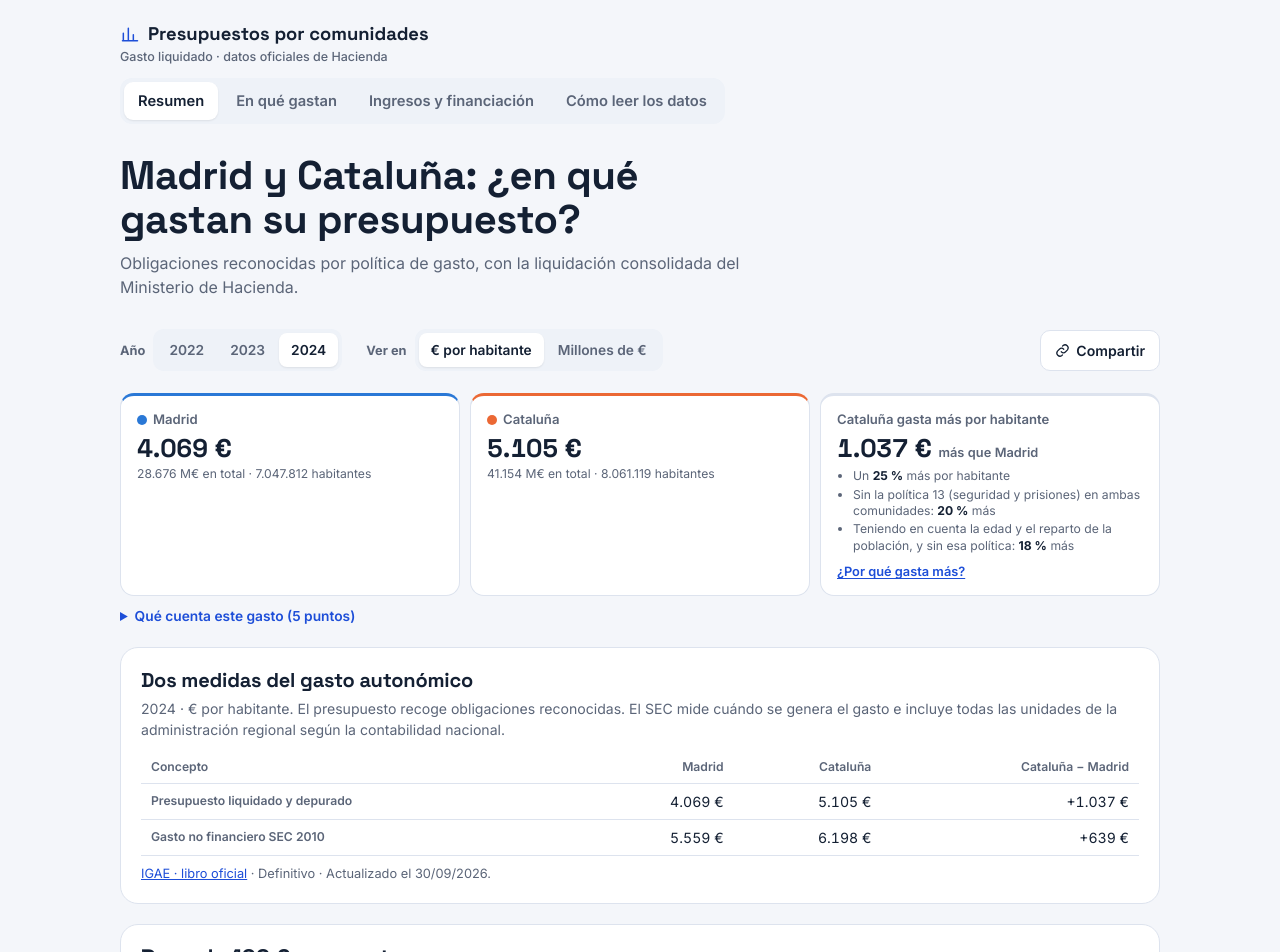
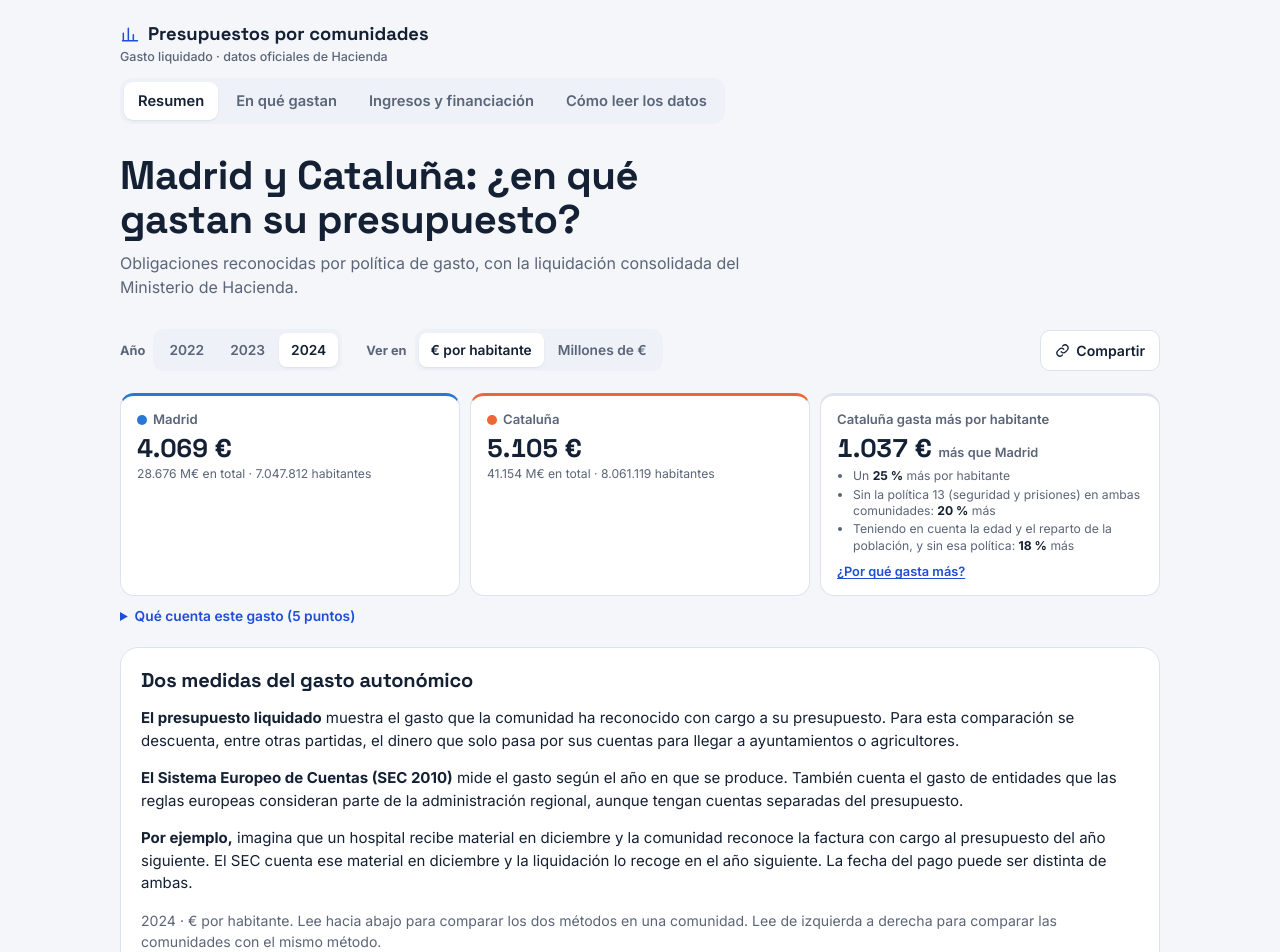
Before and after one commit to SergioAnes/presupuestos-ccaa, a Next.js app: page / in a window 1280 px wide. Shown: the top 952 px of the page. Built offline with nearby package versions, Linux system fonts and the light colour scheme.

Commit message:
Explica con un ejemplo por qué difieren el presupuesto y el gasto SEC

```diff
--- a/src/components/App.tsx
+++ b/src/components/App.tsx
@@ -873,8 +873,9 @@ function Metodo() {
         tienen todas y la población ajustada. País Vasco y Navarra tienen su propio sistema (concierto y convenio) y no están.
       </p>
       <h3>Contabilidad nacional y funciones COFOG</h3>
-      <p>El SEC 2010 registra las operaciones por devengo e incluye las unidades clasificadas como administración regional (S.1312). Consolida las transferencias internas. Una transferencia propia a otra administración puede seguir formando parte del gasto regional.</p>
-      <p>COFOG agrupa el gasto SEC en diez funciones. Su calendario de revisión puede diferir del de las operaciones económicas. Cada vista enlaza el libro del año e indica su edición. Ambas usan la población del INE a 1 de julio para los importes por habitante.</p>
+      <p>El Sistema Europeo de Cuentas (SEC 2010) utiliza la misma regla en toda la UE para asignar un gasto a un año. En una compra de material, por ejemplo, cuenta cuándo se entrega. A esta regla se la llama «devengo».</p>
+      <p>También importa quién hace el gasto. Si la comunidad transfiere dinero a un organismo que forma parte de la misma administración regional (S.1312) y este compra material, el SEC cuenta la compra una sola vez. Si la comunidad concede una subvención propia a un ayuntamiento, esa transferencia sí puede contar como gasto regional. El ayuntamiento pertenece a otra administración.</p>
+      <p>La clasificación COFOG agrupa el gasto del SEC según su finalidad. La IGAE puede actualizar el gasto total y el reparto por funciones en fechas distintas. Por eso, para un mismo año, el total de las diez funciones puede diferir del gasto SEC del resumen. La fecha y el enlace al libro oficial figuran debajo de cada tabla. Para calcular euros por habitante, ambas vistas usan la población del INE a 1 de julio.</p>
       <h3>Qué se compara</h3>
       <ul>
         <li><b>Consolidado.</b> Suma la administración general y los organismos de cada comunidad, quitando lo que se transfieren entre ellos.</li>
--- a/src/components/Cuentas.tsx
+++ b/src/components/Cuentas.tsx
@@ -35,8 +35,12 @@ export function Contraste({ anio, u }: { anio: number; u: Unidad }) {
   ];
   return <section className="panel">
     <h2>Dos medidas del gasto autonómico</h2>
-    <p className="sub">{anio} · {UNIDAD_TXT[u]}. El presupuesto recoge obligaciones reconocidas. El SEC mide cuándo se genera el gasto e incluye todas las unidades de la administración regional según la contabilidad nacional.</p>
+    <p><b>El presupuesto liquidado</b> muestra el gasto que la comunidad ha reconocido con cargo a su presupuesto. Para esta comparación se descuenta, entre otras partidas, el dinero que solo pasa por sus cuentas para llegar a ayuntamientos o agricultores.</p>
+    <p><b>El Sistema Europeo de Cuentas (SEC 2010)</b> mide el gasto según el año en que se produce. También cuenta el gasto de entidades que las reglas europeas consideran parte de la administración regional, aunque tengan cuentas separadas del presupuesto.</p>
+    <p><b>Por ejemplo,</b> imagina que un hospital recibe material en diciembre y la comunidad reconoce la factura con cargo al presupuesto del año siguiente. El SEC cuenta ese material en diciembre y la liquidación lo recoge en el año siguiente. La fecha del pago puede ser distinta de ambas.</p>
+    <p className="sub">{anio} · {UNIDAD_TXT[u]}. Lee hacia abajo para comparar los dos métodos en una comunidad. Lee de izquierda a derecha para comparar las comunidades con el mismo método.</p>
     <TablaCuentas filas={filas} anio={anio} u={u} />
+    <p className="ayuda">La distancia entre las dos filas recoge el efecto conjunto de estos y otros ajustes. Para saber cuánto explica cada uno en {anio} haría falta el desglose de esos ajustes por comunidad.</p>
     <Fuente datos={datos} />
   </section>;
 }
@@ -49,7 +53,7 @@ export function Funciones({ anio, u }: { anio: number; u: Unidad }) {
   }));
   return <section className="panel">
     <h2>Gasto por funciones COFOG</h2>
-    <p className="sub">{anio} · {UNIDAD_TXT[u]}. Las diez divisiones agrupan el gasto por su finalidad. Cada porcentaje usa el total de la misma edición funcional.</p>
+    <p className="sub">{anio} · {UNIDAD_TXT[u]}. COFOG reparte el gasto del SEC en diez grupos según para qué se usa, como salud o educación. Una política presupuestaria con un nombre parecido puede incluir gastos distintos. Cada porcentaje indica qué parte del total de esta tabla corresponde a esa función.</p>
     <TablaCuentas filas={[...filas, { nombre: "Total de las diez divisiones", importe: total }]} anio={anio} u={u} total={total} />
     <Fuente datos={datos} />
   </section>;
```
